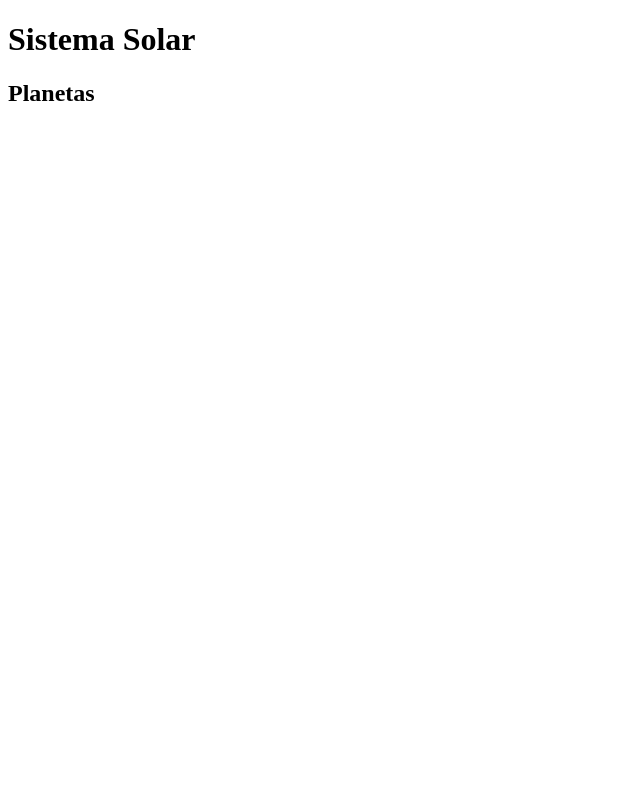
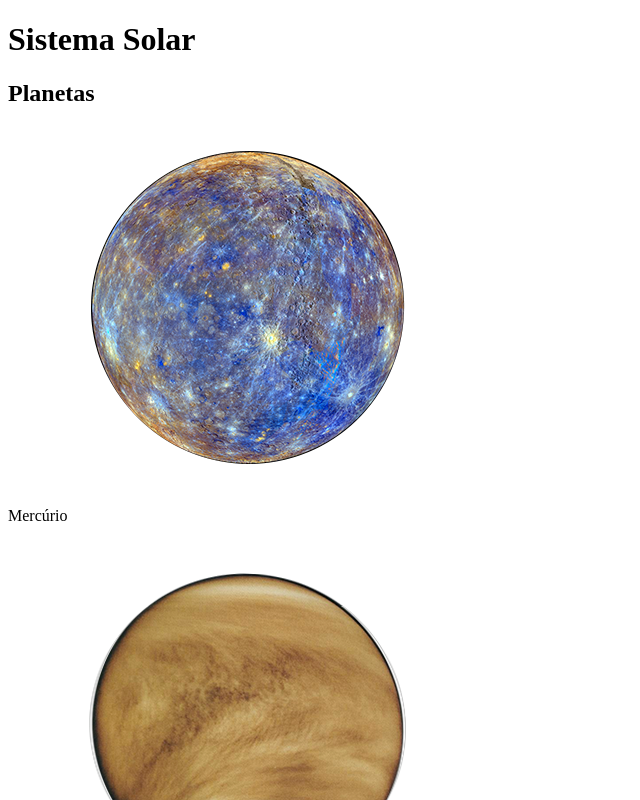
Before and after one commit to sergiomoreirasjr/Solar-System, a React (Create React App) app: page / in a window 1280 px wide. Shown: the top 800 px of the page, without its empty margins (0-640 px from the left). Built offline with nearby package versions, Linux system fonts and the light colour scheme.

Commit message:
Desenvolvimento do Requisito 06

```diff
--- a/src/components/SolarSystem.js
+++ b/src/components/SolarSystem.js
@@ -1,14 +1,27 @@
 import React from 'react';
 import Title from './Title'; // Inicialmente eu tentei importar para o App.js mas o requisito pede para importar para o Componente SolarSystem.js;
+import planets from '../data/planets';
+import PlanetCard from './PlanetCard';
 
 class SolarSystem extends React.Component {
   render() {
     return (
       <div data-testid="solar-system">
         <Title headline="Planetas" />
+        <section>
+          { planets.map((planeta) => (
+            <PlanetCard
+              key={ planeta.name }
+              planetName={ planeta.name }
+              planetImage={ planeta.image }
+            />
+          )) }
+        </section>
       </div>
     );
   }
 }
 
 export default SolarSystem;
+
+// Para realizar o Requisito 06, eu voltei na aula do Luanderson do dia 20/09/22.
```
